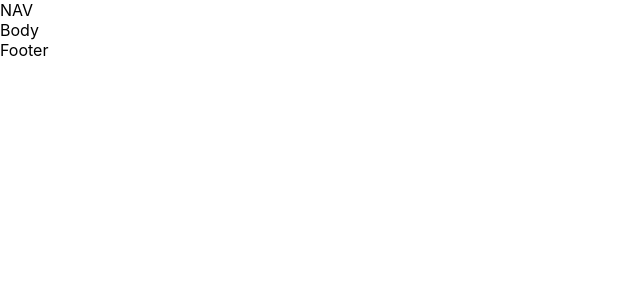
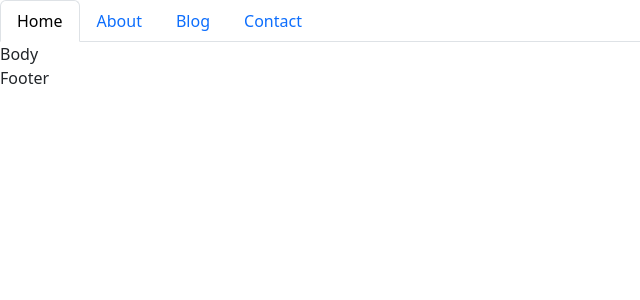
Before and after one commit to Jadentr44/react-portfolio, a React (Create React App) app in the folder portfolio/: page / in a window 1280 px wide. Shown: the top 300 px of the page, without its empty margins (0-640 px from the left). Built offline with nearby package versions, Linux system fonts and the light colour scheme.

Commit message:
added nav

```diff
--- a/portfolio/package.json
+++ b/portfolio/package.json
@@ -6,6 +6,7 @@
     "@testing-library/jest-dom": "^5.16.5",
     "@testing-library/react": "^13.3.0",
     "@testing-library/user-event": "^13.5.0",
+    "bootstrap": "5.2.0",
     "react": "^18.2.0",
     "react-dom": "^18.2.0",
     "react-scripts": "5.0.1",
--- a/portfolio/src/App.js
+++ b/portfolio/src/App.js
@@ -1,13 +1,16 @@
-
+import React, { useState } from 'react';
 import './App.css';
 import NAV from './components/NAV';
 import Body from './components/Body';
 import Footer from './components/Footer';
 
+
 function App() {
+  const [currentPage, setCurrentPage] = useState('Home');
+  const handlePageChange = (page) => setCurrentPage(page);
   return (
     <>
-    <NAV/>
+    <NAV currentPage={currentPage} handlePageChange={handlePageChange}/>
     <Body/>
     <Footer/>
     </>
--- a/portfolio/src/components/NAV.jsx
+++ b/portfolio/src/components/NAV.jsx
@@ -1,7 +1,49 @@
 import React from 'react'
 
-export default function NAV() {
+export default function NAV({ currentPage, handlePageChange }) {
   return (
-    <div>NAV</div>
+    <ul className="nav nav-tabs">
+      <li className="nav-item">
+        <a
+          href="#home"
+          onClick={() => handlePageChange('Home')}
+          // This is a conditional (ternary) operator that checks to see if the current page is "Home"
+          // If it is, we set the current page to 'nav-link-active', otherwise we set it to 'nav-link'
+          className={currentPage === 'Home' ? 'nav-link active' : 'nav-link'}
+        >
+          Home
+        </a>
+      </li>
+      <li className="nav-item">
+        <a
+          href="#about"
+          onClick={() => handlePageChange('About')}
+          // Check to see if the currentPage is `About`, and if so we use the active link class from bootstrap. Otherwise, we set it to a normal nav-link
+          className={currentPage === 'About' ? 'nav-link active' : 'nav-link'}
+        >
+          About
+        </a>
+      </li>
+      <li className="nav-item">
+        <a
+          href="#blog"
+          onClick={() => handlePageChange('Blog')}
+          // Check to see if the currentPage is `Blog`, and if so we use the active link class from bootstrap. Otherwise, we set it to a normal nav-link
+          className={currentPage === 'Blog' ? 'nav-link active' : 'nav-link'}
+        >
+          Blog
+        </a>
+      </li>
+      <li className="nav-item">
+        <a
+          href="#contact"
+          onClick={() => handlePageChange('Contact')}
+          // Check to see if the currentPage is `Contact`, and if so we use the active link class from bootstrap. Otherwise, we set it to a normal nav-link
+          className={currentPage === 'Contact' ? 'nav-link active' : 'nav-link'}
+        >
+          Contact
+        </a>
+      </li>
+    </ul>
   )
 }
--- a/portfolio/src/index.js
+++ b/portfolio/src/index.js
@@ -3,6 +3,7 @@ import ReactDOM from 'react-dom/client';
 import './index.css';
 import App from './App';
 import reportWebVitals from './reportWebVitals';
+import 'bootstrap/dist/css/bootstrap.min.css';
 
 const root = ReactDOM.createRoot(document.getElementById('root'));
 root.render(
```
Also changed, not shown: 1 other file (tests, documents, lock files or other folders).
